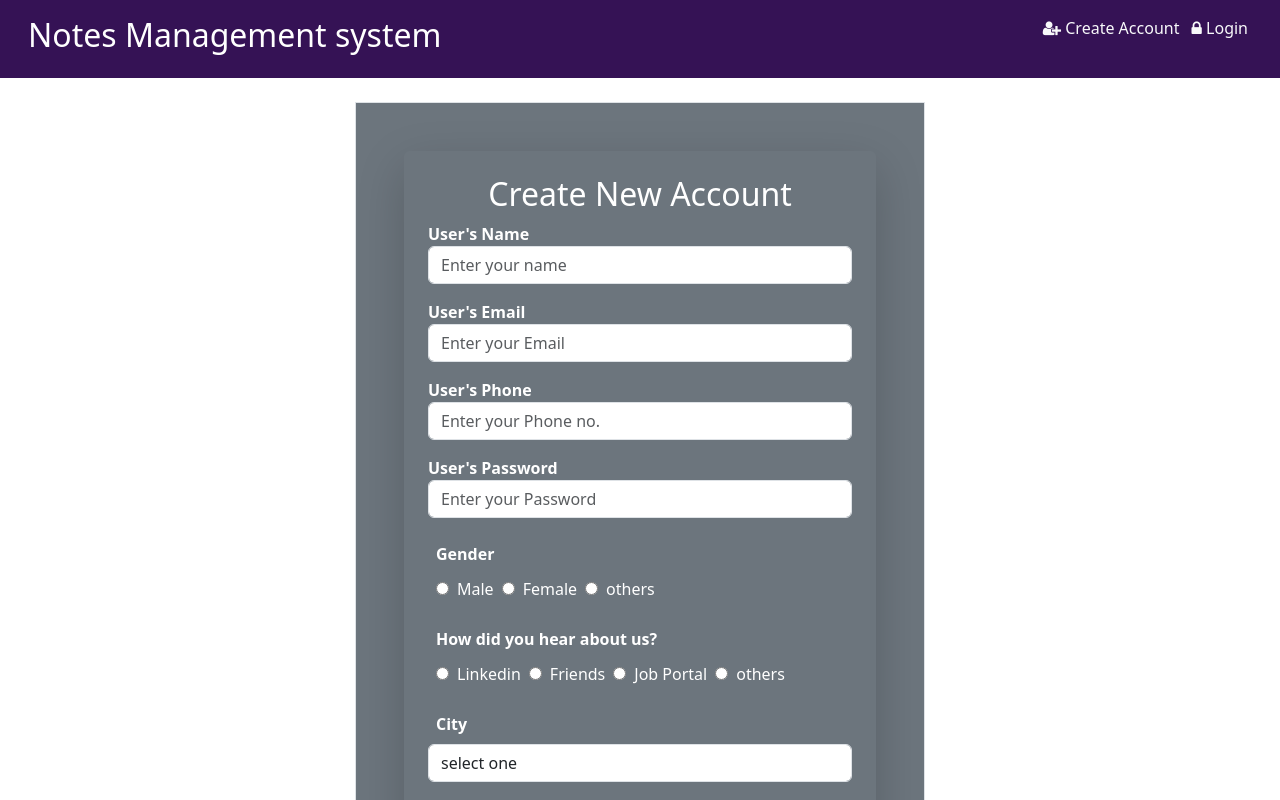
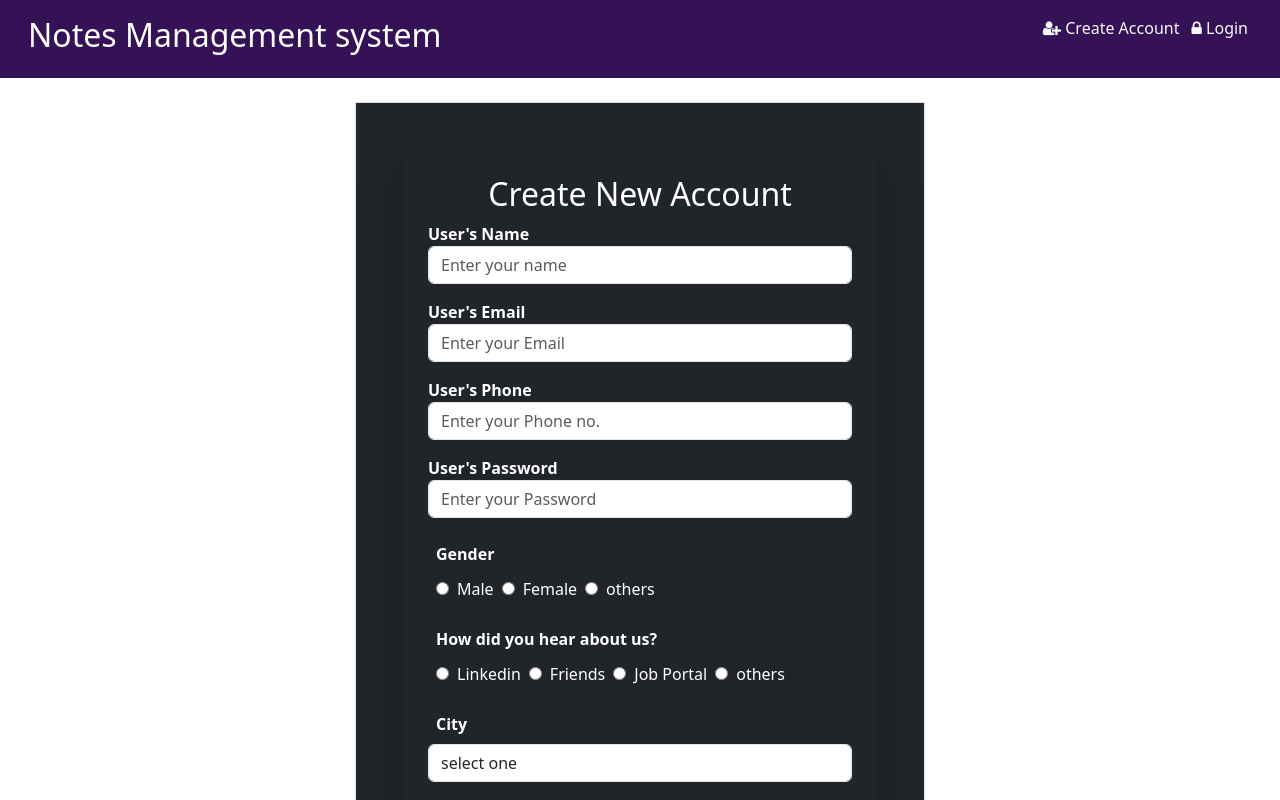
Before and after one commit to paritosh31mishra/note_management_system, a React (Create React App) app in the folder reactapp/: page /login in a window 1280 px wide. Shown: the top 800 px of the page. Built offline with nearby package versions, Linux system fonts and the light colour scheme.

Commit message:
Update register.js

```diff
--- a/reactapp/src/register.js
+++ b/reactapp/src/register.js
@@ -155,7 +155,7 @@ const Myregister = () =>{
                        <div className="container mt-4">
                         <div className="row">
                              <div className="col-lg-3"></div>
-                            <div className="col-lg-6 w-50 border bg-secondary text-white p-5">
+                            <div className="col-lg-6 w-50 border bg-dark text-white p-5">
                                     <div className="p-4 shadow-lg rounded">
                                      <h2 className="text-center">Create New Account</h2>
 
```
